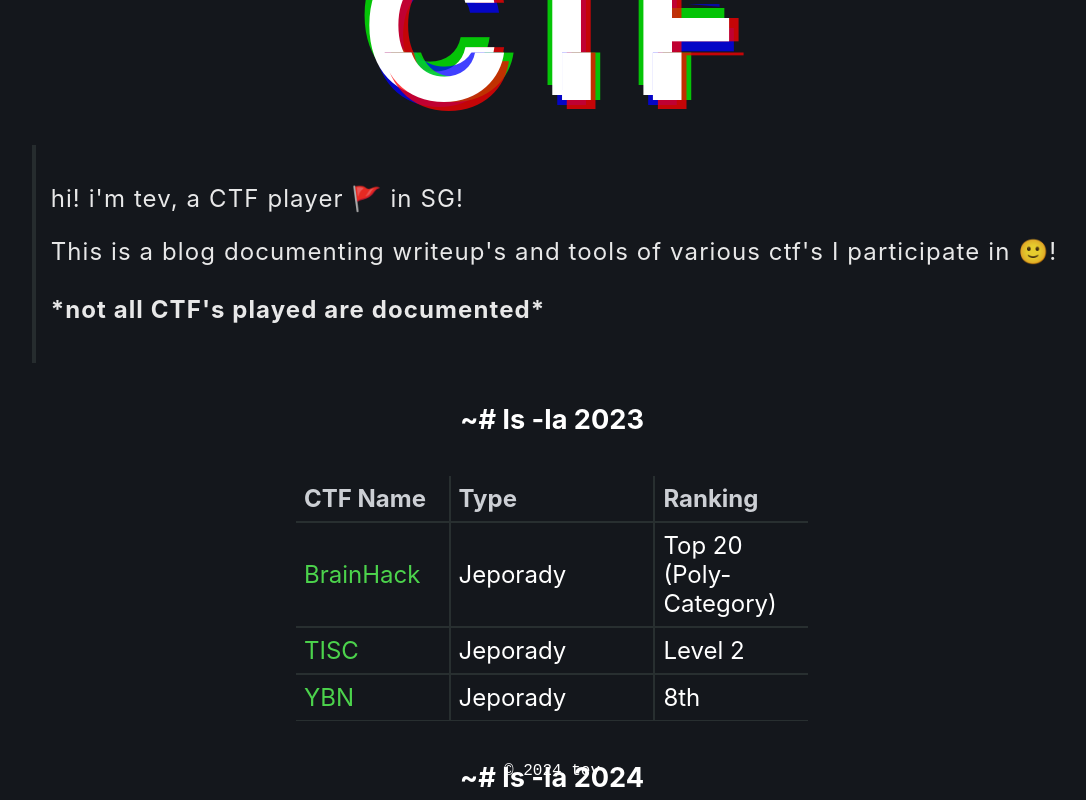
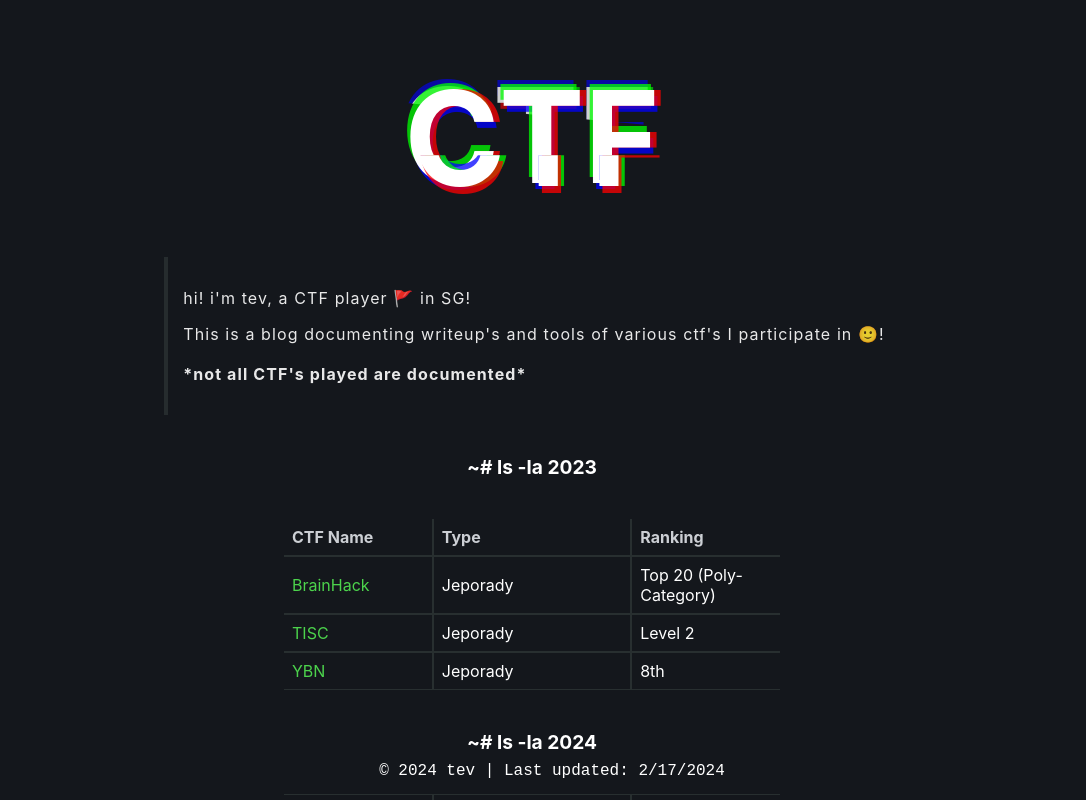
Before and after one commit to trevelling/CTF, a Next.js app: page / in a window 1280 px wide. Shown: the top 800 px of the page, without its empty margins (88-1174 px from the left). Built offline with nearby package versions, Linux system fonts and the light colour scheme.

Commit message:
feat; added last updated

```diff
--- a/app/about/page.module.css
+++ b/app/about/page.module.css
@@ -5,7 +5,7 @@
     justify-content: center;
     height: 100vh;
     position: relative;
-    margin-top: 200px;
+    margin-top: 170px;
 }
 
 /* Glitch animation for CTF header */
@@ -94,7 +94,7 @@
     justify-content: center;
     align-items: center;
     color: rgb(255, 255, 255);
-    font-size: 12rem;
+    font-size: 8em;
     font-family: gitbook-content-font, -apple-system, BlinkMacSystemFont, "Segoe UI", Helvetica, Arial, sans-serif;
     font-weight: 700;
     text-transform: uppercase;
@@ -111,7 +111,7 @@
     font-family: gitbook-content-font, -apple-system, BlinkMacSystemFont, "Segoe UI", Helvetica, Arial, sans-serif;
     font-weight: 400;
     letter-spacing: 1.1px;
-    font-size: 1.5em;
+    font-size: 1em;
     opacity: 0.9;
     text-align: left;
     border-left: 4px solid rgb(40, 47, 48);
@@ -121,7 +121,7 @@
 .date2023, .date2024 {
     font-family: gitbook-content-font, -apple-system, BlinkMacSystemFont, "Segoe UI", Helvetica, Arial, sans-serif;
     color: #ffffff;
-    font-size: 1.7rem;
+    font-size: 1.2rem;
     font-weight: 700;
     text-align: left;
     margin: 20px;
@@ -134,7 +134,7 @@
     color: #ffffff;
     border-spacing: 0;
     border-collapse: separate;
-    font-size: 1.5rem;
+    font-size: 1rem;
 }
 
 .table2023 th, .table2024 th,
--- a/app/globals.css
+++ b/app/globals.css
@@ -1,6 +1,7 @@
 body, html {
     margin: 0;
     padding: 0;
-    height: 110%;
+    height: 105%;
     background-color: rgb(20, 23, 28);
+    margin-right: 20px;
 }
--- a/app/layout.jsx
+++ b/app/layout.jsx
@@ -1,6 +1,7 @@
 import Head from "next/head";
 import Info from "@/app/ui/info";
 import Sidebar from "@/app/ui/sidebar";
+
 import "./globals.css";
 
 export default function RootLayout({ children }) {
--- a/app/ui/info.jsx
+++ b/app/ui/info.jsx
@@ -1,11 +1,25 @@
-import React from "react";
-import styles from "./info.module.css";
+"use client";
+
+import React, { useEffect, useState } from 'react';
+import styles from './info.module.css';
 
 export default function Info() {
+  const [lastUpdated, setLastUpdated] = useState('');
+
+  useEffect(() => {
+    setLastUpdated(document.lastModified);
+  }, []);
+
   return (
-    <footer>
-      <a className={styles.info} href="https://github.com/trevelling" target="_blank" rel="noopener noreferrer" >
-      &copy; {new Date().getFullYear()} tev
+    <footer className={styles.footer}>
+      <a
+        className={styles.info}
+        href="https://github.com/trevelling"
+        target="_blank"
+        rel="noopener noreferrer"
+      >
+        &copy; {new Date().getFullYear()} tev | Last updated:{" "}
+        {new Date(document.lastModified).toLocaleDateString()}
       </a>
     </footer>
   );
--- a/app/ui/sidebar.module.css
+++ b/app/ui/sidebar.module.css
@@ -1,21 +1,18 @@
 .sideBarContainer{
-    position:relative;
-    height: 100%; /* Set the height to 100vh */
-
+    height: 100vh;
 }
 
 .sideBar{
     width: 13rem;
-    height: 100%;
     border-right: 1px solid rgb(40, 47, 48);
     padding: 1rem;
     transition: all 0.3s cubic-bezier(0.175, 0.885, 0.32, 1.275);
     border-right-color: rgb(43, 46, 57);
     border-right-width: 1px;
+    overflow-y: auto;
 }
 
 .sideBarTop{
-    width: max-content;
     display: flex;
     align-items: center;
     gap: 1rem;
@@ -33,26 +30,30 @@
 
 .sideBarList{
     list-style: none;
+    margin: 0;
+    padding: 0;
+}
+
+.sideBarItem {
+    margin-bottom: 1rem;
 }
 
 .sideBarLink{
-    display: inline-block;
-    font-size: 5rem;
+    display: flex;
+    align-items: center;
+    font-size: 1.5rem;
     text-decoration: none;
     color: rgb(255, 255, 255);
     padding: 0.6rem;
-    display: flex;
     border-radius: 0.8rem;
-    text-decoration: none;
 }
 
 .sideBarIcon{
     font-size: 1.2rem;
-    display: inline-block;
+    margin-right: 0.5rem;
 }
 
 .sideBarName{
-    margin-left: 0.5rem;
     font-family: gitbook-content-font, -apple-system, BlinkMacSystemFont, "Segoe UI", Helvetica, Arial, sans-serif;
     font-size: 1.5rem;
     color: rgb(204, 207, 212);
@@ -65,21 +66,3 @@
     font-family: gitbook-content-font, -apple-system, BlinkMacSystemFont, "Segoe UI", Helvetica, Arial, sans-serif;
     color: rgb(255, 255, 255);
 }
-
-.button{
-    position: absolute;
-    right: 0;
-    top: 4rem;
-    border: none;
-    width: 1.5rem;
-    height: 1.5rem;
-    color: white;
-    border: 1px solid white;
-    border-radius: 8px;
-    display: flex;
-    justify-content: center;
-    align-items: center;
-    cursor: pointer;
-    transform: translateX(50%);
-    font-size: 1.3rem;
-}
```
